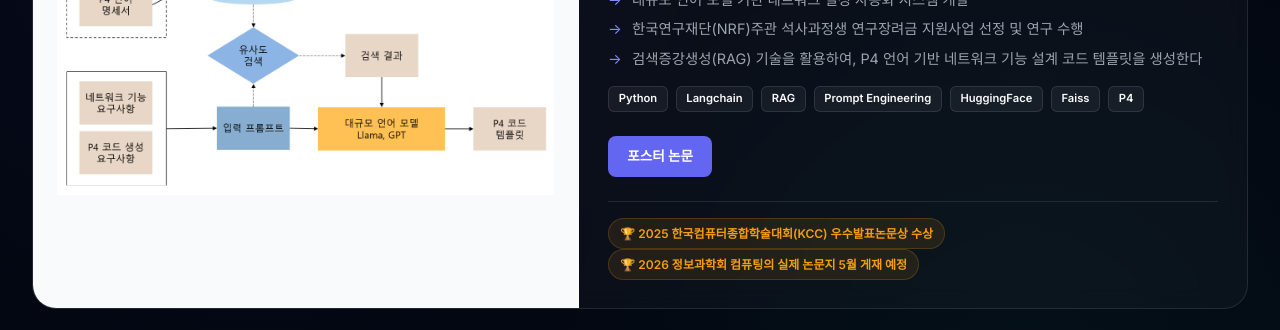
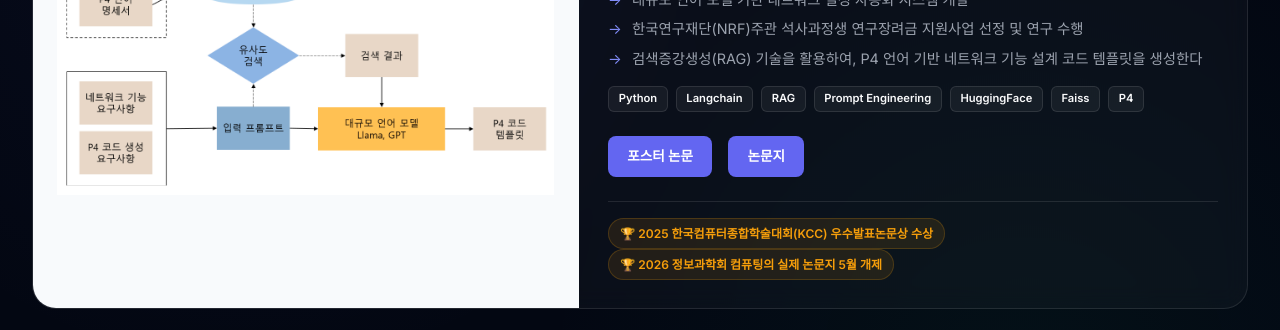
Before and after one commit to yujetak/yjportfolio, a React (Vite) app: page / in a window 1280 px wide. Shown: the part 1060-1390 px from the top of the page. Built offline with nearby package versions, Linux system fonts and the light colour scheme.

Commit message:
add: journal

```diff
--- a/src/App.tsx
+++ b/src/App.tsx
@@ -38,8 +38,11 @@ const projects: Project[] = [
       "대규모 언어 모델이 네트워크 도메인 특화 언어 P4에 대한 지식이 적거나 최신 문법 코드 생성 품질이 낮다는 점에 기인하여, RAG를 활용하여 P4_16 버전의 코드 템플릿을 생성하는 시스템을 구축하였다.",
     imageUrl: architectureP4rag,
     isTeam: 1,
-    achievement: "2025 한국컴퓨터종합학술대회(KCC) 우수발표논문상 수상, 2026 정보과학회 컴퓨팅의 실제 논문지 5월 게재 예정",
-    links: [{ label: "포스터 논문", url: "https://www.dbpia.co.kr/journal/articleDetail?nodeId=NODE12318586" }],
+    achievement: "2025 한국컴퓨터종합학술대회(KCC) 우수발표논문상 수상, 2026 정보과학회 컴퓨팅의 실제 논문지 5월 개제",
+    links: [
+      { label: "포스터 논문", url: "https://www.dbpia.co.kr/journal/articleDetail?nodeId=NODE12318586" },
+      { label: "논문지", url: "https://www.kiise.or.kr/e_journal/2026/5/KTCP/06.pdf" },
+    ],
     category: "research",
     isFeatured: true,
   },
```
